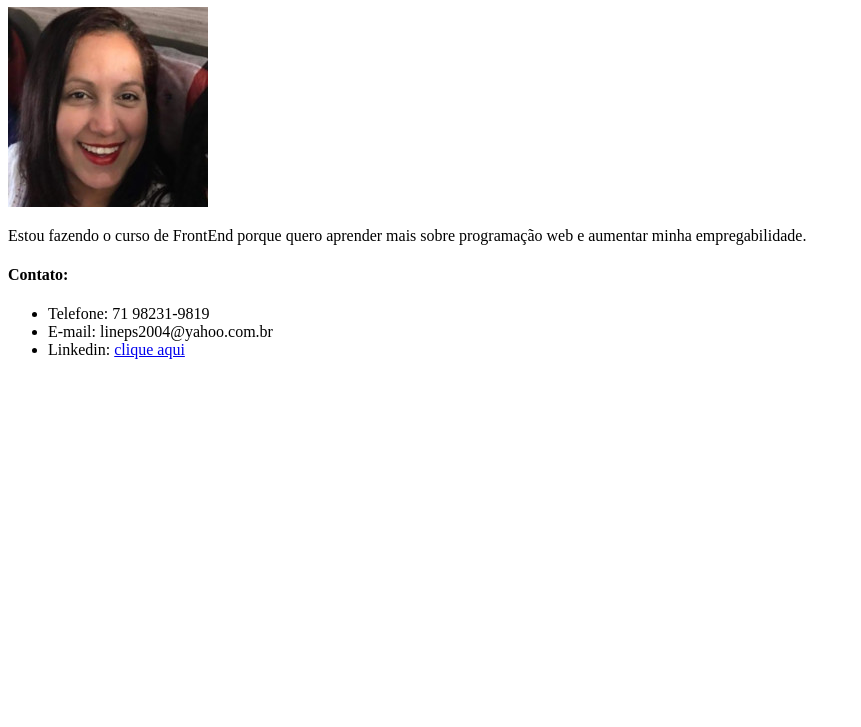
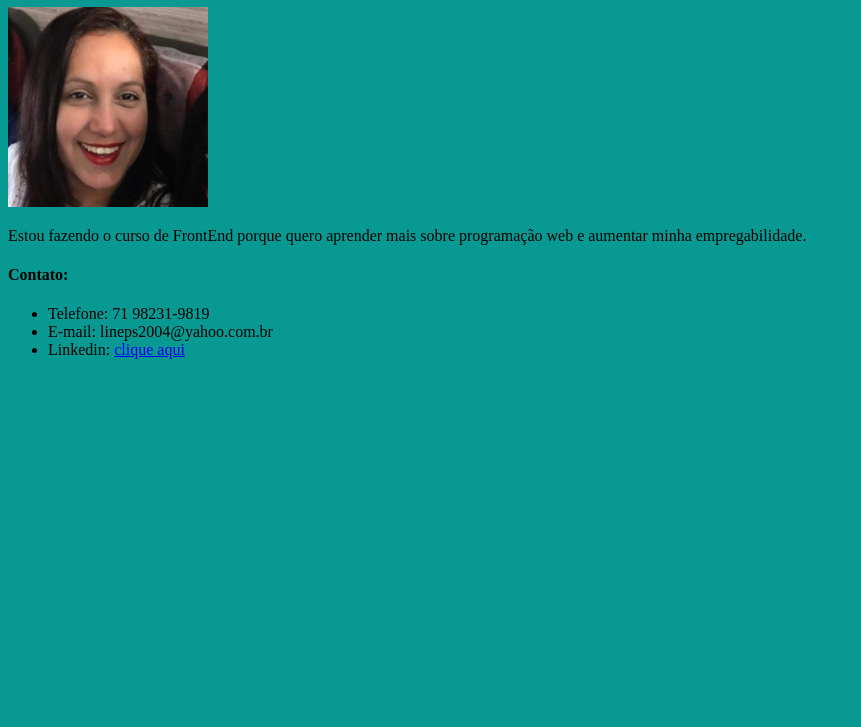
Before and after one commit to alinepsouza2007/primeira-atividad, a plain HTML site: page index.html in a window 1280 px wide. Shown: the part 73-800 px from the top of the page, without its empty margins (0-861 px from the left). Drawn offline with Linux system fonts and the light colour scheme.

Commit message:
alteração da cor de background

```diff
--- a/index.html
+++ b/index.html
@@ -5,8 +5,9 @@
     <meta name="author" content="Aline Souza">
     <meta name="description" content="Primeira atividade do curso de front-end">
     <title>Aline</title>
+    <link rel="stylesheet" href="style.css">
   </head>
-  <body>
+  <body class="cor-fundo">
     <h1>ALINE PEREIRA DE SOUZA</h1>
     <img src="eu.jpg" alt="minha foto">
     <p>Estou fazendo o curso de FrontEnd porque quero aprender mais sobre programação web e aumentar minha empregabilidade.</p>
--- /dev/null
+++ b/style.css
@@ -0,0 +1,3 @@
+.cor-fundo{
+  background-color: #079992;
+}
```
